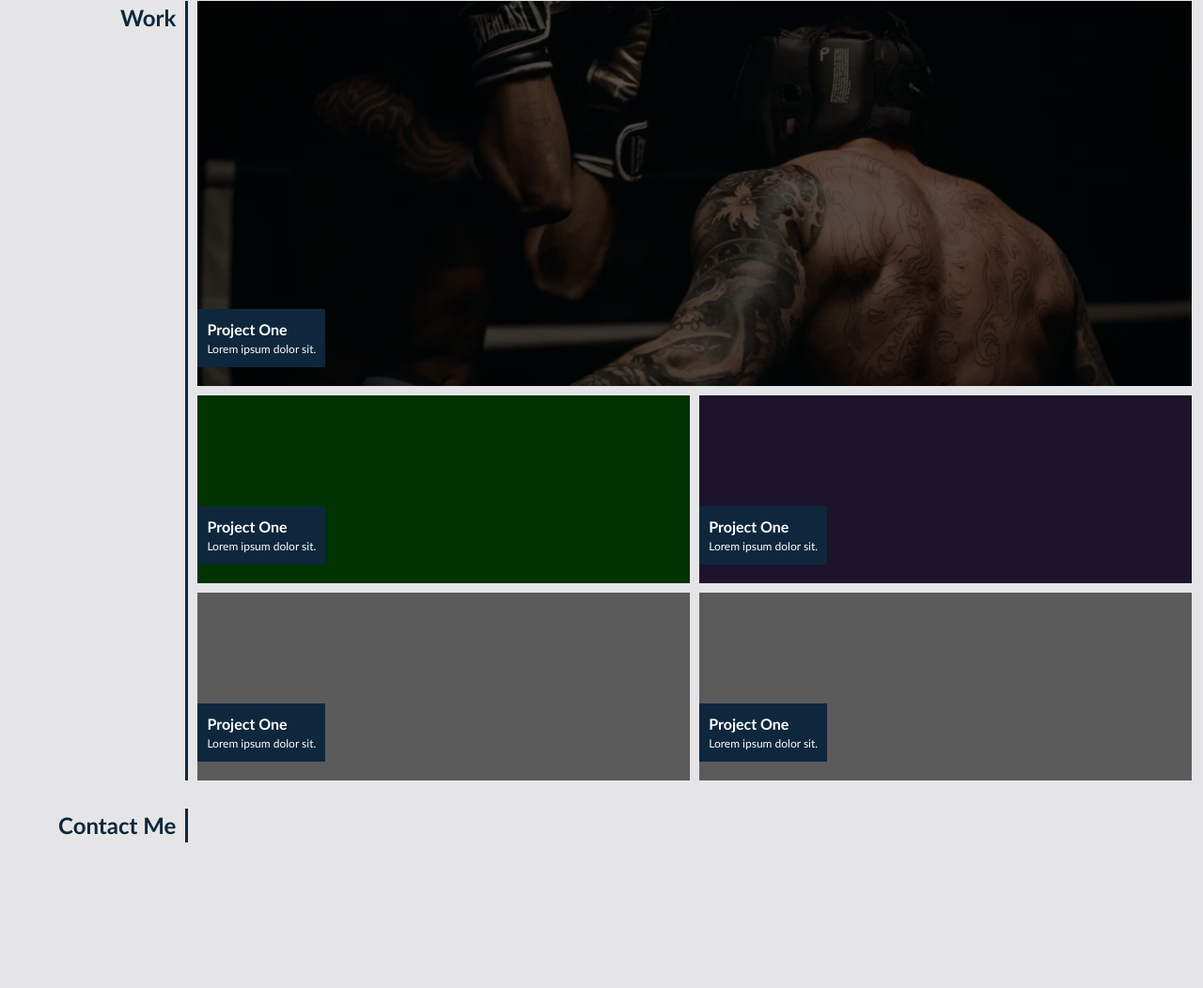
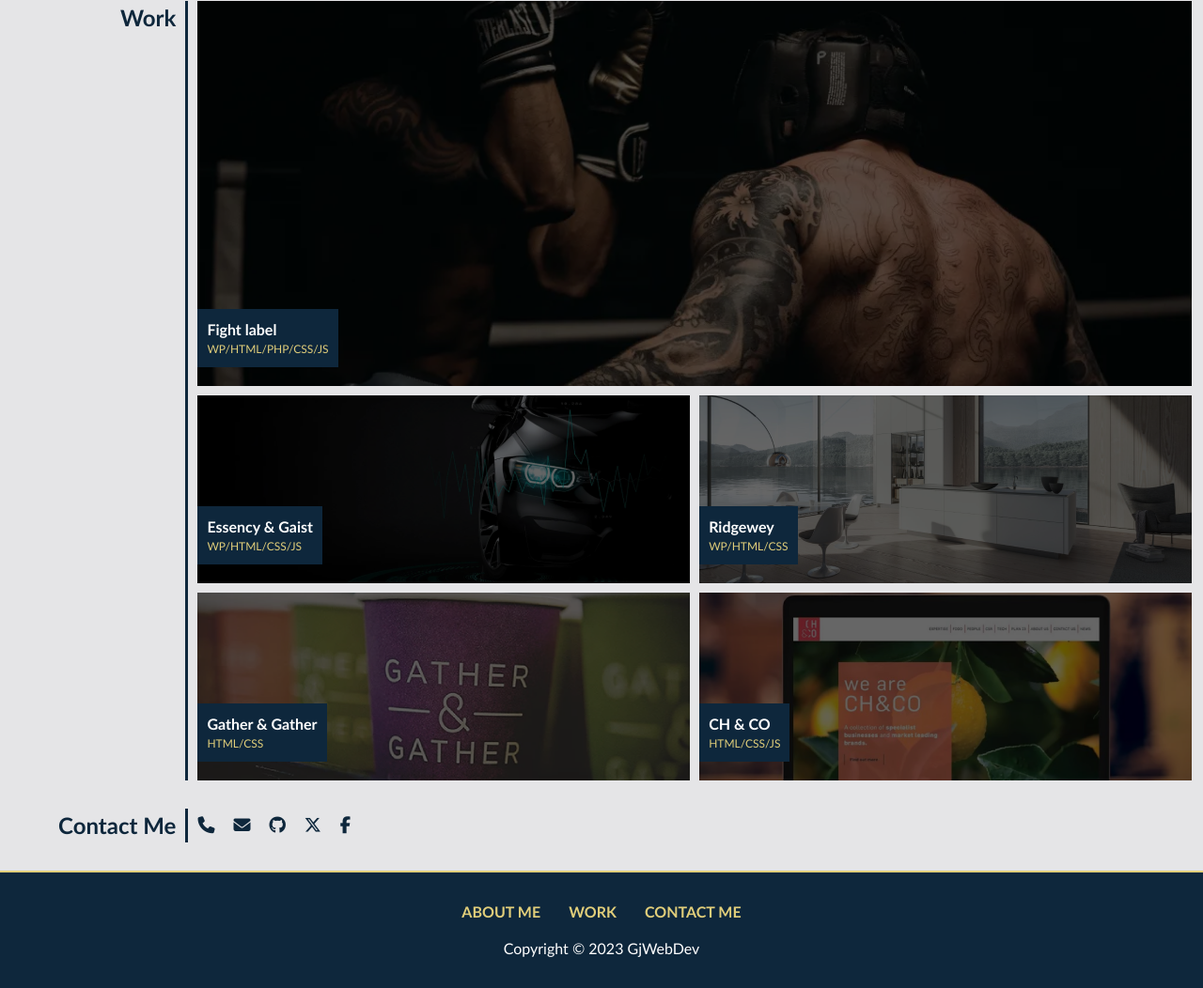
Before and after one commit to Ginjak/gjwebdev, a plain HTML site: page index.html in a window 1280 px wide. Shown: the part 648-1700 px from the top of the page at 94% size. Before the commit the page ends 1545 px from the top, so only its background shows below. Drawn offline with Linux system fonts and the light colour scheme.

Commit message:
Final HTML/CSS update

```diff
--- a/css/reset.css
+++ b/css/reset.css
@@ -8,6 +8,7 @@
 
 html {
   height: 100%;
+  scroll-behavior: smooth;
 }
 
 body {
--- a/css/style.css
+++ b/css/style.css
@@ -42,7 +42,7 @@
   height: 100%;
   object-fit: cover;
   border-radius: 50%;
-  border: 5px solid var(--tekhelet);
+
   box-shadow: 0 0 50px rgba(204, 204, 204, 0.3);
 }
 
@@ -60,14 +60,16 @@
 #navbar ul li {
   padding: 0 15px;
 }
-#navbar ul li a {
+#navbar ul li a,
+#footer-menu li a {
   text-transform: uppercase;
   font-weight: 700;
   color: var(--citron);
   transition: color var(--transition) ease-in;
 }
 
-#navbar ul li:hover a {
+#navbar ul li:hover a,
+#footer-menu li:hover a {
   color: var(--text-color);
   transition: color var(--transition) ease-in;
 }
@@ -145,27 +147,43 @@
 }
 
 .project-one {
+  grid-area: projectOne;
   background-image: url("../images/home_slide_1.webp");
-  grid-area: projectOne;
   background-position: center center;
+  background-repeat: no-repeat;
+  background-size: cover;
 }
 
 .project-two {
-  background-color: green;
   grid-area: projectTwo;
+  background-image: url("../images/gaist.webp");
+  background-position: center center;
+  background-repeat: no-repeat;
+  background-size: cover;
 }
 
 .project-three {
-  background-color: #4a306d;
   grid-area: projectThree;
+  background-image: url("../images/ridgewey.webp");
+  background-position: center center;
+  background-repeat: no-repeat;
+  background-size: cover;
 }
 
 .project-four {
   grid-area: projectFour;
+  background-image: url("../images/gather&gather.webp");
+  background-position: center center;
+  background-repeat: no-repeat;
+  background-size: cover;
 }
 
 .project-five {
   grid-area: projectFive;
+  background-image: url("../images/ch&co.webp");
+  background-position: center center;
+  background-repeat: no-repeat;
+  background-size: cover;
 }
 
 .overlay {
@@ -185,6 +203,21 @@
   transition: opacity var(--transition) ease-in;
 }
 
+.text-box h3,
+.text-box p {
+  transition: font-size var(--transition) ease-in;
+}
+
+.overlay:hover .text-box h3 {
+  font-size: 18px;
+  transition: font-size var(--transition) ease-in;
+}
+
+.overlay:hover .text-box p {
+  font-size: 14px;
+  transition: font-size var(--transition) ease-in;
+}
+
 .box-align {
   display: flex;
   align-items: flex-end;
@@ -199,6 +232,45 @@
   z-index: 1;
   color: var(--text-color);
   margin-bottom: 20px;
+}
+
+.contact-info {
+  display: flex;
+  align-items: center;
+}
+
+.contact-info i {
+  position: relative;
+  top: 0px;
+  padding: 0 10px;
+  font-size: 18px;
+  color: var(--background-color);
+  transition: top var(--transition) ease-in;
+}
+.contact-info a:hover i {
+  top: -5px;
+  transition: top var(--transition) ease-in;
+}
+
+#footer {
+  margin-top: 30px;
+  padding: 30px 0;
+  background-color: var(--background-color);
+  border-top: 2px solid var(--citron);
+  display: flex;
+  flex-direction: column;
+  justify-content: center;
+  text-align: center;
+}
+#footer-menu {
+  display: flex;
+  margin-bottom: 15px;
+}
+#footer-menu li {
+  padding: 0 15px;
+}
+#footer p {
+  color: var(--text-color);
 }
 
 @media screen and (min-width: 600px) {
@@ -247,6 +319,7 @@
   .text-box p {
     padding: 0;
     font-size: 12px;
+    color: var(--citron);
   }
 
   .projects {
--- a/index.html
+++ b/index.html
@@ -32,7 +32,7 @@
       </div>
     </section>
 
-    <main class="page-wrapper container">
+    <main class="container">
       <!-- about me -->
       <section class="page-section" id="about">
         <h2>About Me</h2>
@@ -55,32 +55,44 @@
             class="project-one box-align overlay"
           >
             <div class="text-box">
-              <h3>Project One</h3>
-              <p>Lorem ipsum dolor sit.</p>
+              <h3>Fight label</h3>
+              <p>WP/HTML/PHP/CSS/JS</p>
             </div>
           </a>
-          <a href="#" class="project-two box-align overlay">
+          <a
+            href="https://essencypoweredbygaist.com.au/"
+            target="_blank"
+            class="project-two box-align overlay"
+          >
             <div class="text-box">
-              <h3>Project One</h3>
-              <p>Lorem ipsum dolor sit.</p>
+              <h3>Essency & Gaist</h3>
+              <p>WP/HTML/CSS/JS</p>
             </div>
           </a>
-          <a href="#" class="project-three box-align overlay">
+          <a
+            href="https://ridgewey.com/"
+            target="_blank"
+            class="project-three box-align overlay"
+          >
             <div class="text-box">
-              <h3>Project One</h3>
-              <p>Lorem ipsum dolor sit.</p>
+              <h3>Ridgewey</h3>
+              <p>WP/HTML/CSS</p>
             </div>
           </a>
           <a href="#" class="project-four box-align overlay">
             <div class="text-box">
-              <h3>Project One</h3>
-              <p>Lorem ipsum dolor sit.</p>
+              <h3>Gather & Gather</h3>
+              <p>HTML/CSS</p>
             </div>
           </a>
-          <a href="#" class="project-five box-align overlay">
+          <a
+            href="https://www.chandcogroup.com/"
+            target="_blank"
+            class="project-five box-align overlay"
+          >
             <div class="text-box">
-              <h3>Project One</h3>
-              <p>Lorem ipsum dolor sit.</p>
+              <h3>CH & CO</h3>
+              <p>HTML/CSS/JS</p>
             </div>
           </a>
         </div>
@@ -89,7 +101,36 @@
       <!-- contact -->
       <section class="page-section contact" id="contact">
         <h2>Contact Me</h2>
+        <div class="contact-info">
+          <a href="tel:000 000 000"><i class="fa-solid fa-phone"></i></a>
+          <a href="mailto:email@emailtest.com"
+            ><i class="fa-solid fa-envelope"></i
+          ></a>
+          <a href="https://github.com/Ginjak/"
+            ><i class="fa-brands fa-github"></i
+          ></a>
+          <a href="https://twitter.com/home?lang=en-gb"
+            ><i class="fa-brands fa-x-twitter"></i
+          ></a>
+          <a href="https://www.facebook.com/"
+            ><i class="fa-brands fa-facebook-f"></i
+          ></a>
+        </div>
       </section>
     </main>
+    <footer id="footer">
+      <div class="container">
+        <ul id="footer-menu">
+          <li><a href="#about">About Me</a></li>
+          <li><a href="#work">Work</a></li>
+          <li><a href="#contact">Contact Me</a></li>
+        </ul>
+        <p>Copyright &copy; 2023 GjWebDev</p>
+      </div>
+    </footer>
+    <script
+      src="https://kit.fontawesome.com/8576b8686b.js"
+      crossorigin="anonymous"
+    ></script>
   </body>
 </html>
```
Also changed, not shown: images/ch&co.webp (added), images/gaist.webp (added), images/gather&gather.webp (added), images/ridgewey.webp (added).
